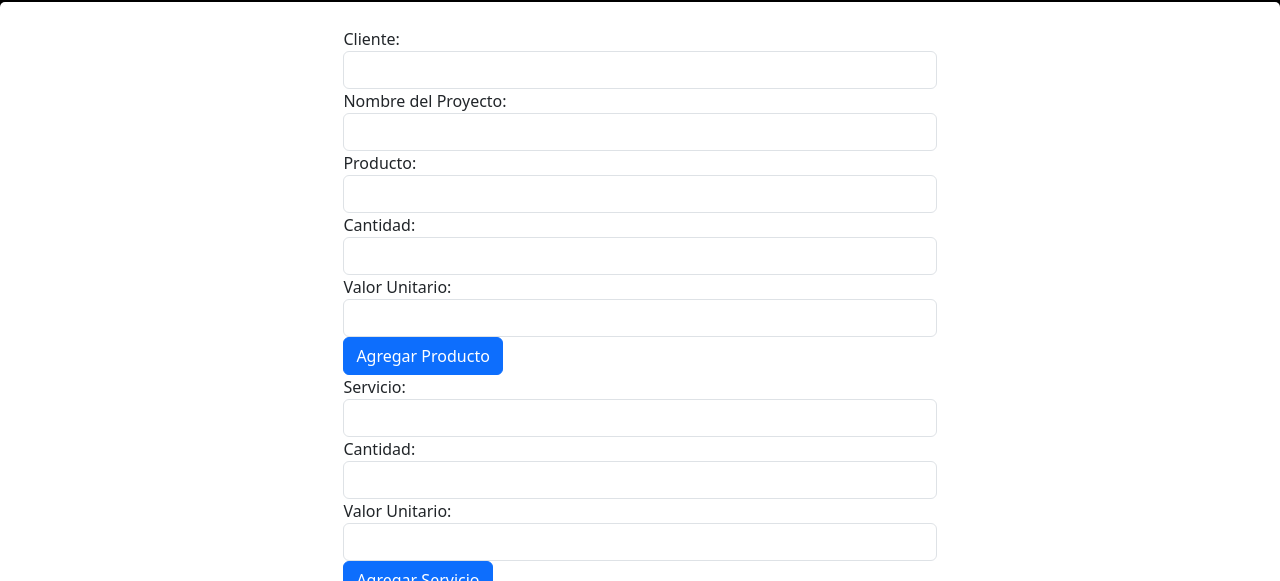
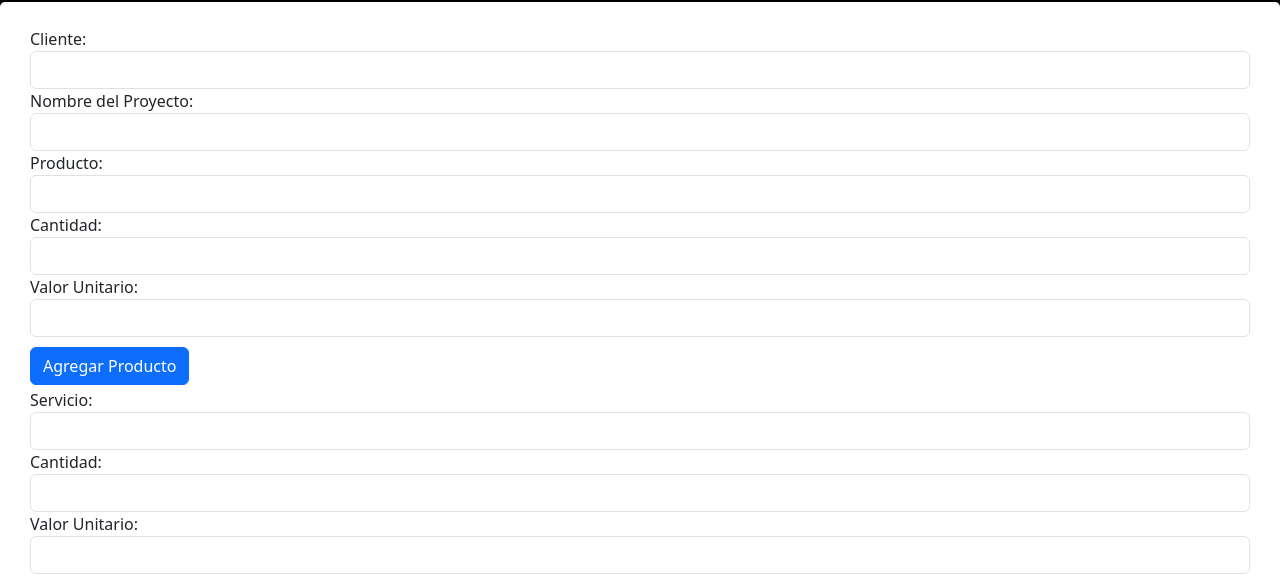
Before and after one commit to eliseoOrellana/Cotizacion, a plain HTML site: page index.html in a window 1280 px wide. Shown: the part 76-657 px from the top of the page. Drawn offline with nearby package versions, Linux system fonts and the light colour scheme; some packages are replaced by stand-ins of ours; a script that the page names is missing.

Commit message:
Update styleInventCot.css
jhk

```diff
--- a/css/styleInventCot.css
+++ b/css/styleInventCot.css
@@ -58,10 +58,7 @@ body {
      background: white;
      padding: 25px 30px;
      border-radius: 5px;
-     margin-bottom: 20px; /* Agregar margen inferior */
-     display: flex; /* Alinear contenido en el centro */
-     flex-direction: column; /* Alinear contenido en el centro */
-     align-items: center; /*
+
 }
 
 
```
